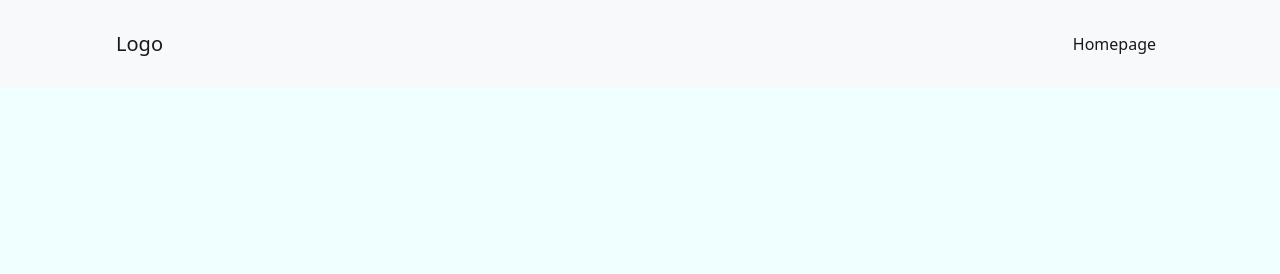
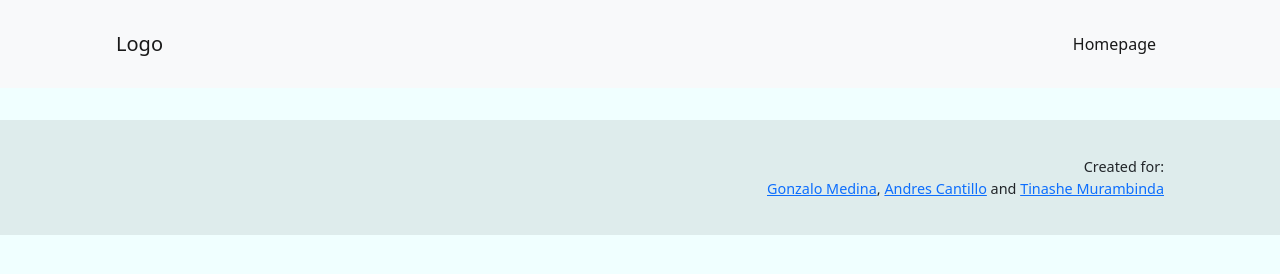
Before and after one commit to mgmediaweb/js-group-capstone-project, a website built with webpack: page src/index.html in a window 1280 px wide. Built offline with nearby package versions, Linux system fonts and the light colour scheme; a web font is replaced by a local one.

Commit message:
create a footer

```diff
--- a/src/index.html
+++ b/src/index.html
@@ -32,6 +32,15 @@
     <div class="container">
         <!--  our code here -->
     </div>
+
+    <footer>
+        <div class="container text-end">
+            <p class="m-0 p-0">Created for:</p>
+            <p class="m-0 p-0">
+                <a href="https://github.com/mgmediaweb" target="new">Gonzalo Medina</a>, <a href="https://github.com/Zeraltz" target="new">Andres Cantillo</a> and <a href="https://github.com/Draxeytina/" target="new">Tinashe Murambinda</a>
+            </p>
+        </div>
+    </footer>
     <script src="https://cdn.jsdelivr.net/npm/bootstrap@5.0.2/dist/js/bootstrap.bundle.min.js" integrity="sha384-MrcW6ZMFYlzcLA8Nl+NtUVF0sA7MsXsP1UyJoMp4YLEuNSfAP+JcXn/tWtIaxVXM" crossorigin="anonymous"></script>
 </body>
 </html>
--- a/src/style.css
+++ b/src/style.css
@@ -18,6 +18,12 @@ html {
   height: 100%;
 }
 
+footer {
+  background-color: rgba(0,0,0,0.075);
+  font-size: 0.9rem;
+  padding: 20px 0;
+}
+
 .container {
   margin: 0 auto;
   max-width: 1080px;
```
Also changed, not shown: README.md.
